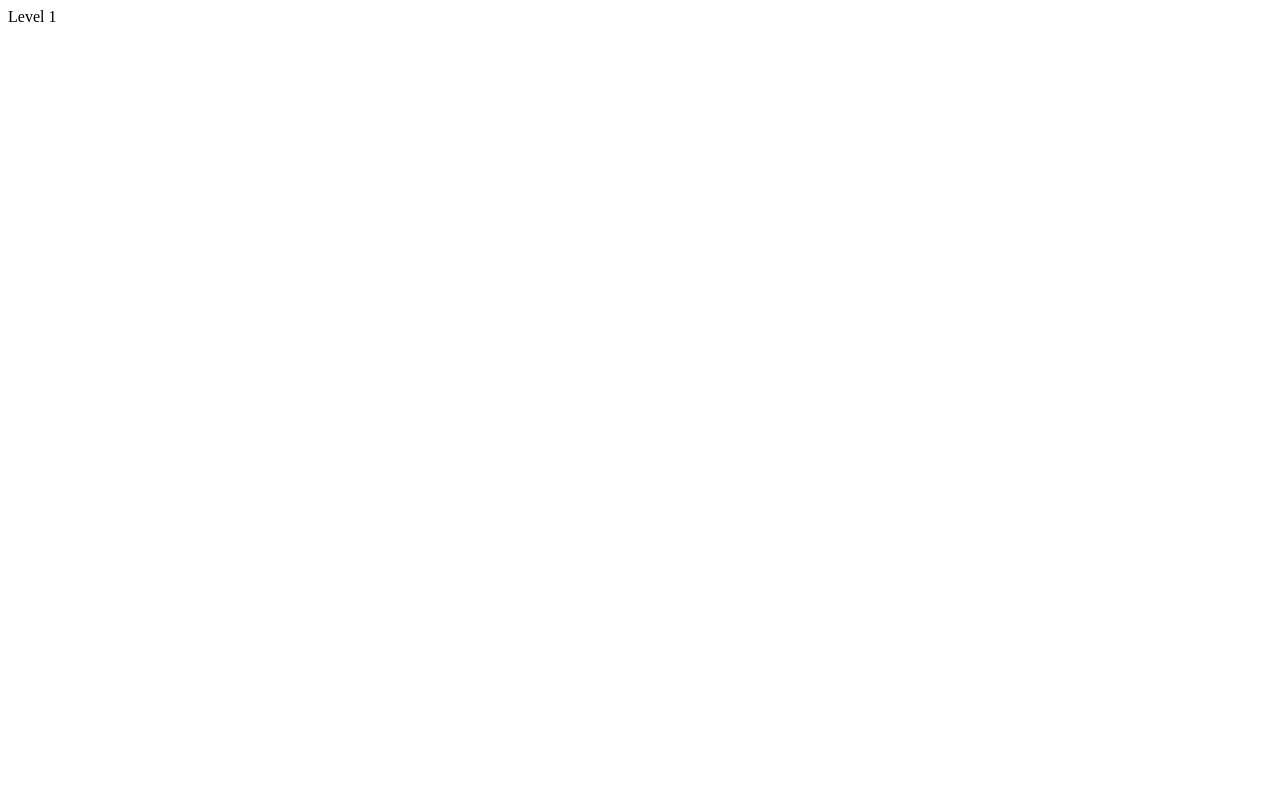
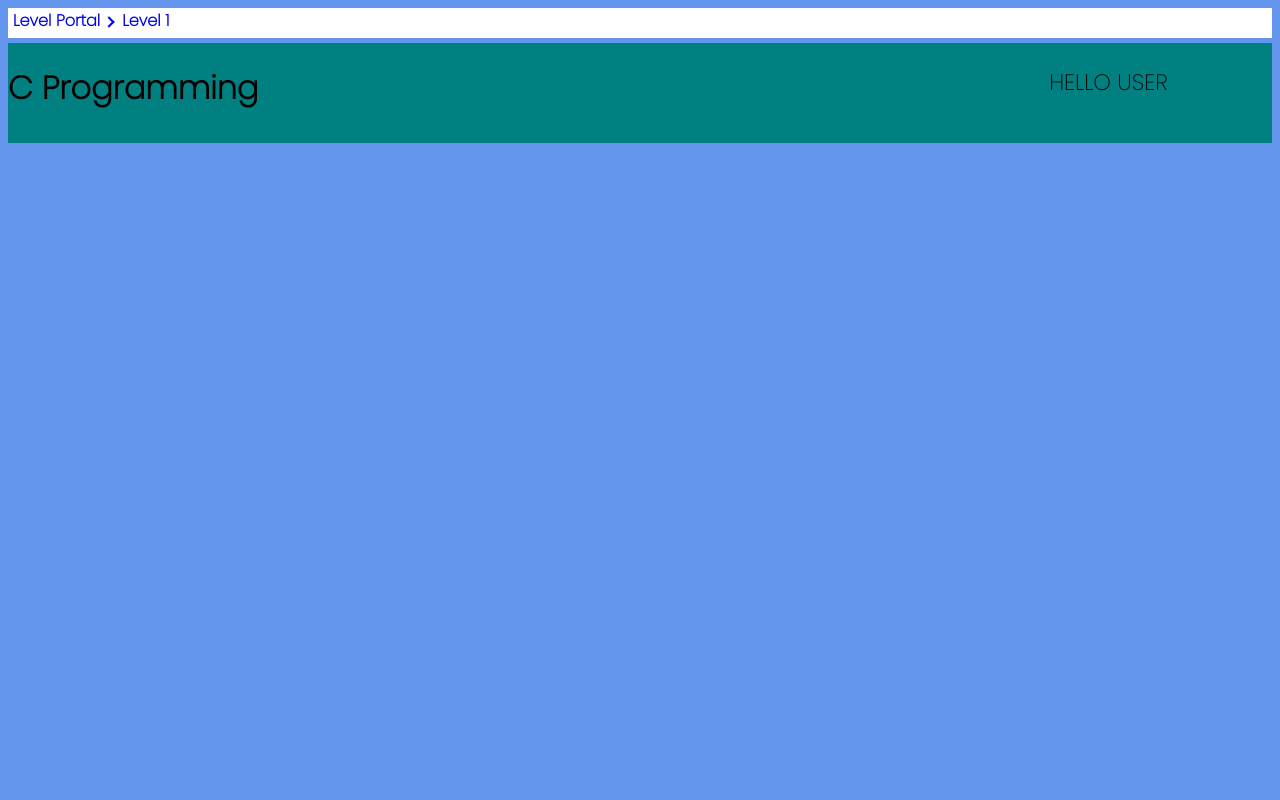
Before and after one commit to iamkartiks/betaV1.0, a Django app: page /levelpage/1/ in a window 1280 px wide. Before the commit the page is almost empty. Run offline with Django 3.2, Linux system fonts and the light colour scheme; data comes from the database, SQL or seed files in the repository; both versions use the stored data as it was after the commit.

Commit message:
continue

```diff
--- a/app4/templates/app4/levelpage.html
+++ b/app4/templates/app4/levelpage.html
@@ -1,2 +1,35 @@
 {% load static %}
-{{level.name}}
+<!DOCTYPE html>
+<html>
+    <head>
+        <meta charset="utf-8">
+        <meta http-equiv="X-UA-Compatible" content="IE=edge">
+        <title></title>
+        <meta name="description" content="">
+        <meta name="viewport" content="width=device-width, initial-scale=1">
+        <link rel="stylesheet" href="{% static 'styles/levelpage.css' %}">
+    </head>
+    <body>
+
+        <!--BREADCRUBMS-->
+        <div class="breadcrumb">
+            <a href="#">Level Portal</a>
+            <i class="arrow right"></i>
+            <a href="#">{{level.name}}</a>
+        </div>
+        <!--BREADCRUBMS ENDS -->
+
+        <!-- LEVEL & HELLO -->
+        <div class="level-bar">
+            <div class="level-topic">
+                <h1>{{level.Topic}}</h1>
+            </div>
+            <div class="hello-user">
+            <p>HELLO USER</p>
+            </div>
+        </div>
+        <!-- LEVEL & HELLO ENDS -->
+
+        <script src="" async defer></script>
+    </body>
+</html>
--- a/static/styles/levelbased.css
+++ b/static/styles/levelbased.css
@@ -266,6 +266,7 @@ a {
     display: flex;
     flex-direction: column;
 }
+
 #levelcard{
     margin-left: 70px;
     font-family: 'Patrick Hand', cursive;
@@ -276,6 +277,7 @@ a {
     width: 400px;
     border-radius: 255px 15px 225px 15px/15px 225px 15px 255px;
 }
+
 
 .card-2{
     margin-left:70px;
--- /dev/null
+++ b/static/styles/levelpage.css
@@ -0,0 +1,59 @@
+@import url('https://fonts.googleapis.com/css2?family=Poppins:wght@200&display=swap');
+@import url('https://fonts.googleapis.com/css2?family=Patrick+Hand&display=swap');
+
+body{
+    background-color: cornflowerblue;
+    font-family: "Poppins", sans-serif;
+}
+
+.breadcrumb{
+    font-weight: bolder;
+    font-family: "Poppins", sans-serif;
+    height: 30px;
+    width: 100%;
+    background-color: white;
+}
+
+.breadcrumb a{
+
+    margin-left: 5px;
+    text-decoration: none;
+}
+.arrow {
+    /* margin-top: 4px; */
+    border: solid blue;
+    border-width: 0 2.5px 2.5px 0;
+    display: inline-block;
+    padding: 3px;
+  }
+
+  .right {
+    transform: rotate(-45deg);
+    -webkit-transform: rotate(-45deg);
+  }
+
+  .level-bar{
+      display: flex;
+      flex-direction: row;
+      margin-top: 5px;
+      height: 100px;
+      width: 100%;
+      background-color: teal;
+  }
+
+  .level-topic{
+      height: inherit;
+      width: 80%;
+
+  }
+
+  .hello-user{
+      height: inherit;
+      width: 20%;
+
+  }
+
+  .hello-user p{
+      margin-left:30px;
+      font-size: 1.4em;
+  }
```
Also changed, not shown: db.sqlite3.
